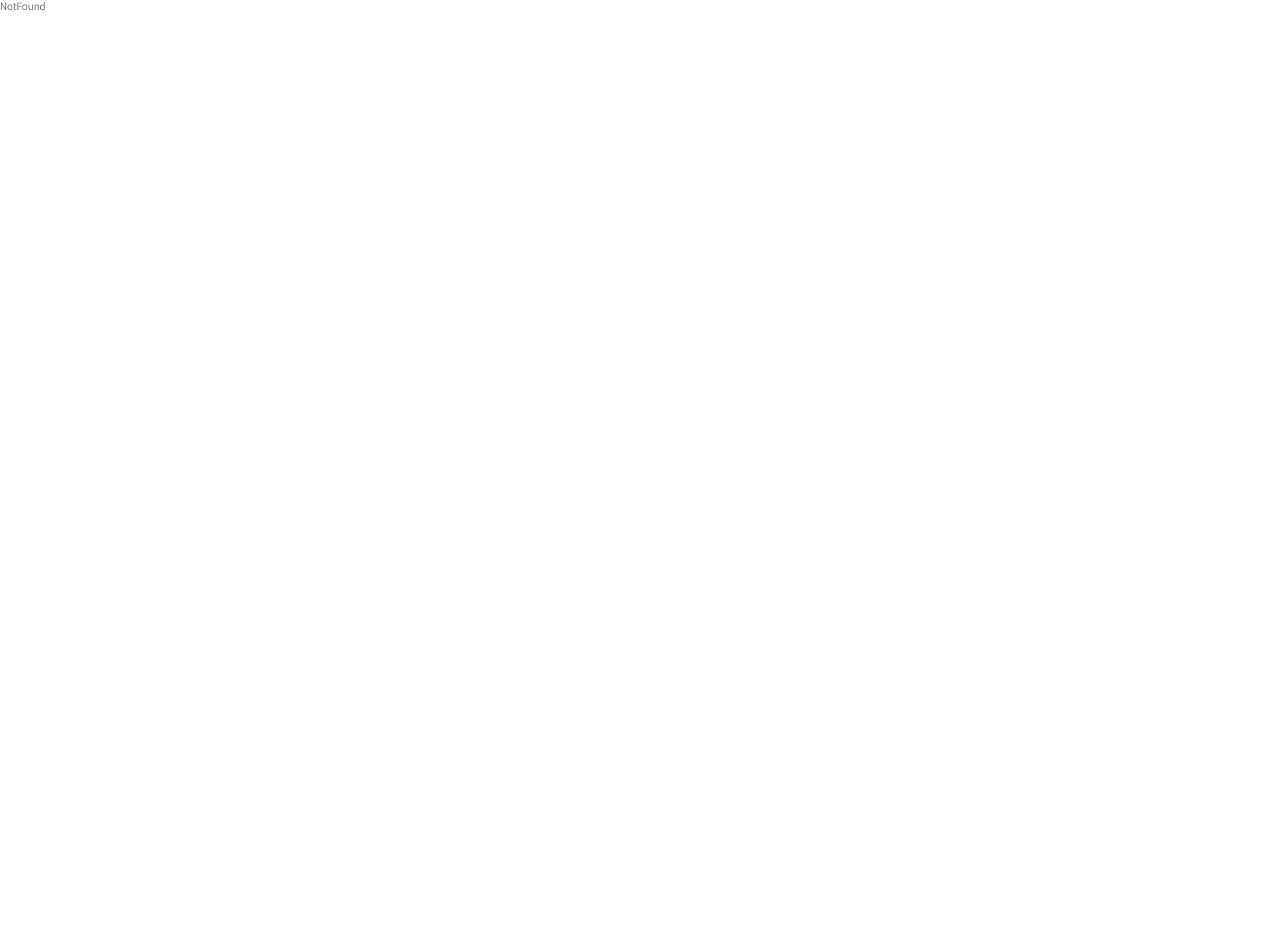
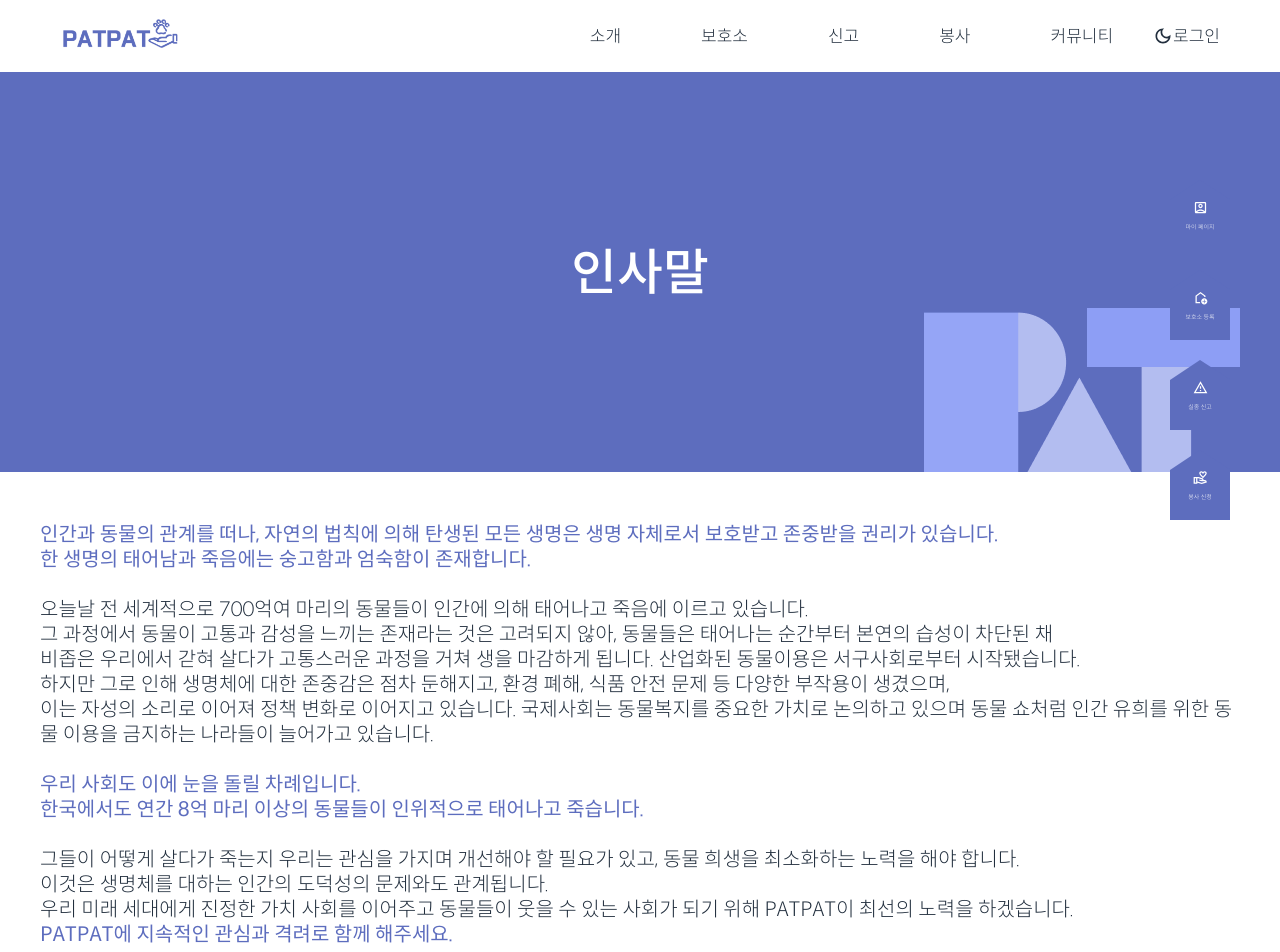
Before and after one commit to youmean0427/PATPAT, a React (Create React App) app in the folder frontend/: page /intro in a window 1280 px wide. Before the commit this address had no page. Shown: the top 952 px of the page. Before the commit the page ends 800 px from the top, so only its background shows below. Built offline with nearby package versions, Linux system fonts and the light colour scheme; a web font is replaced by a local one.

Commit message:
S08P12E104-89 #comment feature/front/intro:[배너 수정, 인사말 구현, 미션&비전 구현중]

```diff
--- a/frontend/src/App.module.scss
+++ b/frontend/src/App.module.scss
@@ -11,5 +11,5 @@
 
 .app-main {
   flex: 1;
-  background-color: $black-color;
+  // background-color: $black-color;
 }
--- a/frontend/src/components/Banner/Banner.jsx
+++ b/frontend/src/components/Banner/Banner.jsx
@@ -1,7 +1,7 @@
 import React from 'react';
 import styles from './Banner.module.scss';
 import pat from '../../assets/images/pat.png';
-export default function Banner(props) {
+export default function Banner({ title }) {
   return (
     <div>
       <div className={styles.banner}>
@@ -10,11 +10,11 @@ export default function Banner(props) {
             <div></div>
           </div>
           <div className={styles.item_1}>
-            <div className={styles.title}>{props.title}</div>
+            <div className={styles.title}>{title}</div>
           </div>
           <div className={styles.item_2}>
-            <div className={styles.pat}>
-              <img src={pat} alt="pat" />
+            <div className={styles['pat-container']}>
+              <img className={styles.pat} src={pat} alt="pat" />
             </div>
           </div>
         </div>
--- a/frontend/src/components/Banner/Banner.module.scss
+++ b/frontend/src/components/Banner/Banner.module.scss
@@ -5,13 +5,16 @@
   width: 100%;
   height: 400px;
   background-color: $blue-color;
-    margin-top:72px;
+  justify-content: center;
+  // margin-top:72px;
 }
 
 .container {
   display: flex;
-    width: 100%;
+  width: 120rem;
   justify-content: center;
+  align-items: center;
+
 }
 
 .item {
@@ -19,16 +22,15 @@
     flex: 1 1 0;
     align-self: center;
   }
-    &_2{
+  &_2 {
     flex: 1 1 0;
     align-self: flex-end;
   }
 }
 
-.title{
+.title {
   font: {
     family: $spoqa-font;
-       weight: 700;
     weight: 700;
     size: 50px;
   }
@@ -36,7 +38,29 @@
   color: $white-color;
 }
 
-.pat {
+.pat-container {
   display: flex;
   justify-content: flex-end;
 }
+
+@include breakpoint(md) {
+    .pat {
+    width: 250px;
+    }
+    .title {
+        font: {
+            size: 45px
+        }
+    }
+}
+
+@include breakpoint(sm) {
+    .pat {
+    width: 200px;
+    }
+    .title {
+        font: {
+            size: 40px
+        }
+    }
+}
--- /dev/null
+++ b/frontend/src/components/Intro/IntroContent/IntroContent.jsx
@@ -0,0 +1,57 @@
+import React from 'react';
+import styles from './IntroContent.module.scss';
+export default function IntroContent() {
+  return (
+    <div>
+      <div className={styles.container}>
+        <div className={styles.content}>
+          <p className={styles['blue-font']}>
+            인간과 동물의 관계를 떠나, 자연의 법칙에 의해 탄생된 모든 생명은
+            생명 자체로서 보호받고 존중받을 권리가 있습니다.
+            <br />한 생명의 태어남과 죽음에는 숭고함과 엄숙함이 존재합니다.
+          </p>
+
+          <br />
+          <p>
+            <p>
+              오늘날 전 세계적으로 700억여 마리의 동물들이 인간에 의해 태어나고
+              죽음에 이르고 있습니다.
+            </p>
+            그 과정에서 동물이 고통과 감성을 느끼는 존재라는 것은 고려되지 않아,
+            동물들은 태어나는 순간부터 본연의 습성이 차단된 채
+            <br /> 비좁은 우리에서 갇혀 살다가 고통스러운 과정을 거쳐 생을
+            마감하게 됩니다. 산업화된 동물이용은 서구사회로부터 시작됐습니다.
+            <br />
+            하지만 그로 인해 생명체에 대한 존중감은 점차 둔해지고, 환경 폐해,
+            식품 안전 문제 등 다양한 부작용이 생겼으며,
+            <br />
+            이는 자성의 소리로 이어져 정책 변화로 이어지고 있습니다. 국제사회는
+            동물복지를 중요한 가치로 논의하고 있으며 동물 쇼처럼 인간 유희를
+            위한 동물 이용을 금지하는 나라들이 늘어가고 있습니다.
+          </p>
+          <br />
+          <p className={styles['blue-font']}>
+            우리 사회도 이에 눈을 돌릴 차례입니다.
+            <br />
+            한국에서도 연간 8억 마리 이상의 동물들이 인위적으로 태어나고
+            죽습니다.
+          </p>
+          <p>
+            <br />
+            그들이 어떻게 살다가 죽는지 우리는 관심을 가지며 개선해야 할 필요가
+            있고, 동물 희생을 최소화하는 노력을 해야 합니다.
+            <br />
+            이것은 생명체를 대하는 인간의 도덕성의 문제와도 관계됩니다.
+            <br />
+            우리 미래 세대에게 진정한 가치 사회를 이어주고 동물들이 웃을 수 있는
+            사회가 되기 위해 PATPAT이 최선의 노력을 하겠습니다.
+            <br />
+            <p className={styles['blue-font']}>
+              PATPAT에 지속적인 관심과 격려로 함께 해주세요.
+            </p>
+          </p>
+        </div>
+      </div>
+    </div>
+  );
+}
--- /dev/null
+++ b/frontend/src/components/Intro/IntroContent/IntroContent.module.scss
@@ -0,0 +1,32 @@
+@import '../../../assets/styles/variable.scss';
+
+.container {
+    display: flex;
+    align-items: center;
+    justify-content: center;
+    margin-top: 50px;
+    margin-bottom: 50px;
+}
+
+.content {
+    width: 120rem;
+    font-style: $spoqa-font;
+    font-size: 20px;
+}
+
+.blue-font {
+    color: $blue-color;
+    font-weight: 400;
+}
+
+@include breakpoint(md) {
+    .container{
+        margin-left: 30px;
+        margin-right: 30px;
+    }
+
+}
+
+@include breakpoint(sm) {
+
+}
--- /dev/null
+++ b/frontend/src/components/Intro/VisionContent/VisionContent.jsx
@@ -0,0 +1,31 @@
+import React from 'react';
+import styles from './VisionContent.module.scss';
+export default function VisionContent() {
+  return (
+    <div className={styles.container}>
+      <div className={styles['container-inner']}>
+        <div className={styles.content}>
+          <div>
+            <span className={styles['content-blue']}>PATPAT</span>은 인간에 의해
+            관리되는 모든 동물들이 인도적인 대우를 받게 하고자 하며, 더 나아가
+            인간에 의해 이용되거나, 삶의 터전을 잃어가는 동물의 수(數)와
+            종(種)을 줄여나감으로써, 인간과 동물이 생태적 · 윤리적 조화를 이루며
+            살아가는 것을 목표로 합니다.
+          </div>
+          <br />
+          <div>
+            <div>핵심 가치</div>
+            <div>
+              <div>동물을 생명체로 존중하는 마음</div>
+              <div>문화로 정착되는 동물보호</div>
+              <div>동물의 대변자</div>
+              <div>협력과 성실</div>
+            </div>
+          </div>
+          <div></div>
+          <div></div>
+        </div>
+      </div>
+    </div>
+  );
+}
--- /dev/null
+++ b/frontend/src/components/Intro/VisionContent/VisionContent.module.scss
@@ -0,0 +1,48 @@
+@import '../../../assets/styles/variable.scss';
+
+
+.container {
+    display: flex;
+    justify-content: center;
+
+    &-inner {
+        width: 120rem;
+        display: flex;
+        flex-direction: column;
+        align-items: center;
+        justify-content: center;
+        margin-top: 50px;
+        margin-bottom: 50px;
+    }
+}
+
+
+.content {
+
+    font: {
+        style: $spoqa-font;
+        size: 20px;
+    }
+
+    &-blue {
+        font: {
+            style: $spoqa-font;
+            size: 20px;
+        }
+        color: $blue-color;
+        font-weight: 400;
+    }
+}
+
+
+@include breakpoint(md) {
+    .container{
+        margin-left: 30px;
+        margin-right: 30px;
+    }
+
+}
+
+@include breakpoint(sm) {
+
+}
--- /dev/null
+++ b/frontend/src/pages/Intro/Intro.jsx
@@ -0,0 +1,12 @@
+import React from 'react';
+import Banner from '../../components/Banner/Banner';
+import IntroContent from '../../components/Intro/IntroContent/IntroContent';
+
+export default function Intro() {
+  return (
+    <div>
+      <Banner title="인사말" />
+      <IntroContent />
+    </div>
+  );
+}
--- /dev/null
+++ b/frontend/src/pages/Intro/Vision.jsx
@@ -0,0 +1,11 @@
+import React from 'react';
+import Banner from '../../components/Banner/Banner';
+import VisionContent from '../../components/Intro/VisionContent/VisionContent';
+export default function Vision() {
+  return (
+    <div>
+      <Banner title="미션 & 비전" />
+      <VisionContent />
+    </div>
+  );
+}
--- a/frontend/src/routes/index.js
+++ b/frontend/src/routes/index.js
@@ -2,6 +2,8 @@ import { createBrowserRouter } from 'react-router-dom';
 import App from '../App';
 import Home from '../pages/Home/Home';
 import Login from '../pages/Login/Login';
+import Intro from '../pages/Intro/Intro';
+import Vision from '../pages/Intro/Vision';
 import NotFound from '../pages/NotFound/NotFound';
 
 const router = createBrowserRouter([
@@ -13,6 +15,8 @@ const router = createBrowserRouter([
       { index: true, path: '/', element: <Home /> },
       { path: 'home', element: <Home /> },
       { path: 'login', element: <Login /> },
+      { path: 'intro', element: <Intro /> },
+      { path: 'vision', element: <Vision /> },
     ],
   },
 ]);
```
Also changed, not shown: frontend/src/assets/images/intro.png (added). Lines whose indentation alone changed are shown as unchanged.
